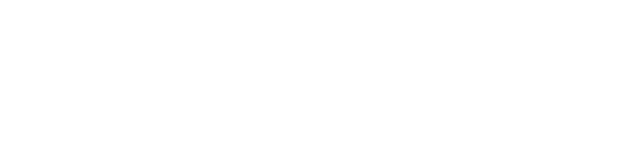
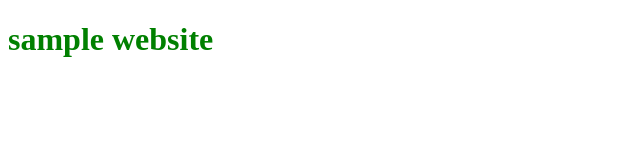
Before and after one commit to Sravani0414/sample-website, a plain HTML site: page index.html in a window 1280 px wide. Shown: the whole page, without its empty margins (0-640 px from the left). Drawn offline with Linux system fonts and the light colour scheme.

Commit message:
first-commit

```diff
--- a/index.css
+++ b/index.css
@@ -0,0 +1,3 @@
+.heading {
+    color: green;
+}
--- a/index.html
+++ b/index.html
@@ -1,2 +1,10 @@
 <!DOCTYPE html>
-<he
+<html>
+<head>
+    <link rel="stylesheet" href="index.css"
+
+</head>
+<body>
+<h1 class="heading"> sample website</h1>
+</body>
+</html>
```
